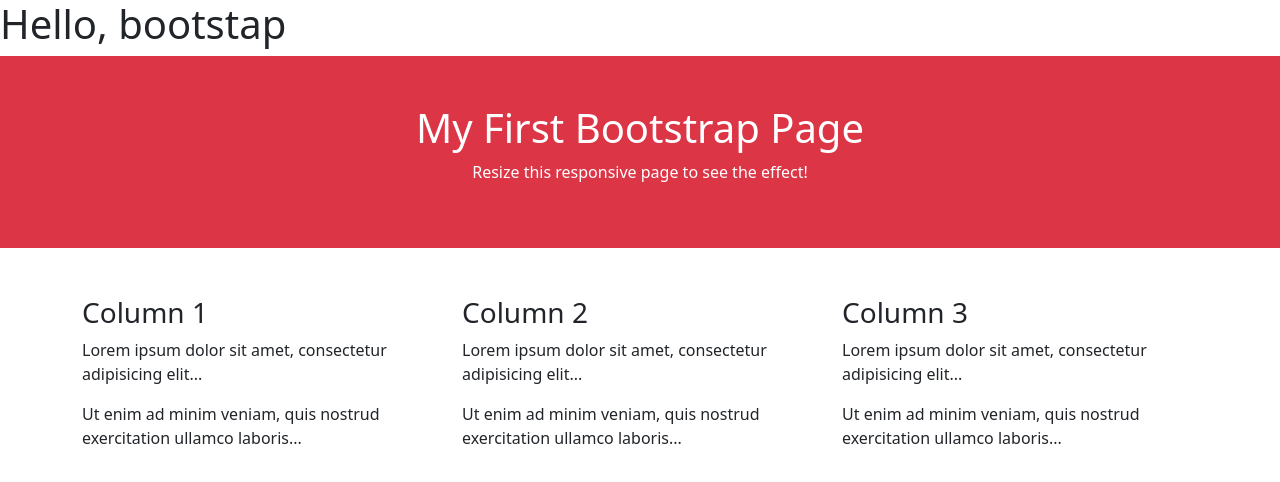
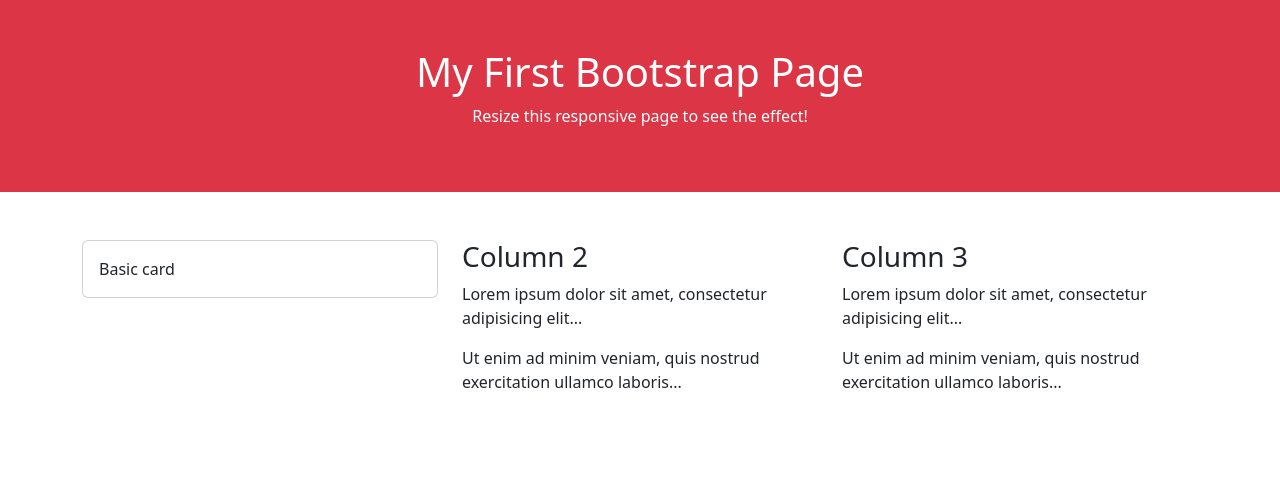
Before and after one commit to Puripak-Tammajak/bootstrap, a plain HTML site: page index.html in a window 1280 px wide. Drawn offline with nearby package versions, Linux system fonts and the light colour scheme.

Commit message:
Update index.html

```diff
--- a/index.html
+++ b/index.html
@@ -1,18 +1,7 @@
-<!doctype html>
-<html lang="en">
-  <head>
-    <meta charset="utf-8">
-    <meta name="viewport" content="width=device-width, initial-scale=1">
-    <title>Bootstrap ของอ้าย</title>
-  </head>
-  <body>
-    <h1>Hello, bootstap</h1>
-  </body>
-</html>
 <!DOCTYPE html>
 <html lang="en">
 <head>
-  <title>Bootstrap 5 Example</title>
+  <title>my precious cargo</title>
   <meta charset="utf-8">
   <meta name="viewport" content="width=device-width, initial-scale=1">
   <link href="https://cdn.jsdelivr.net/npm/bootstrap@5.3.3/dist/css/bootstrap.min.css" rel="stylesheet">
@@ -28,9 +17,9 @@
 <div class="container mt-5">
   <div class="row">
     <div class="col-sm-4">
-      <h3>Column 1</h3>
-      <p>Lorem ipsum dolor sit amet, consectetur adipisicing elit...</p>
-      <p>Ut enim ad minim veniam, quis nostrud exercitation ullamco laboris...</p>
+      <div class="card">
+  <div class="card-body">Basic card</div>
+</div>
     </div>
     <div class="col-sm-4">
       <h3>Column 2</h3>
```
